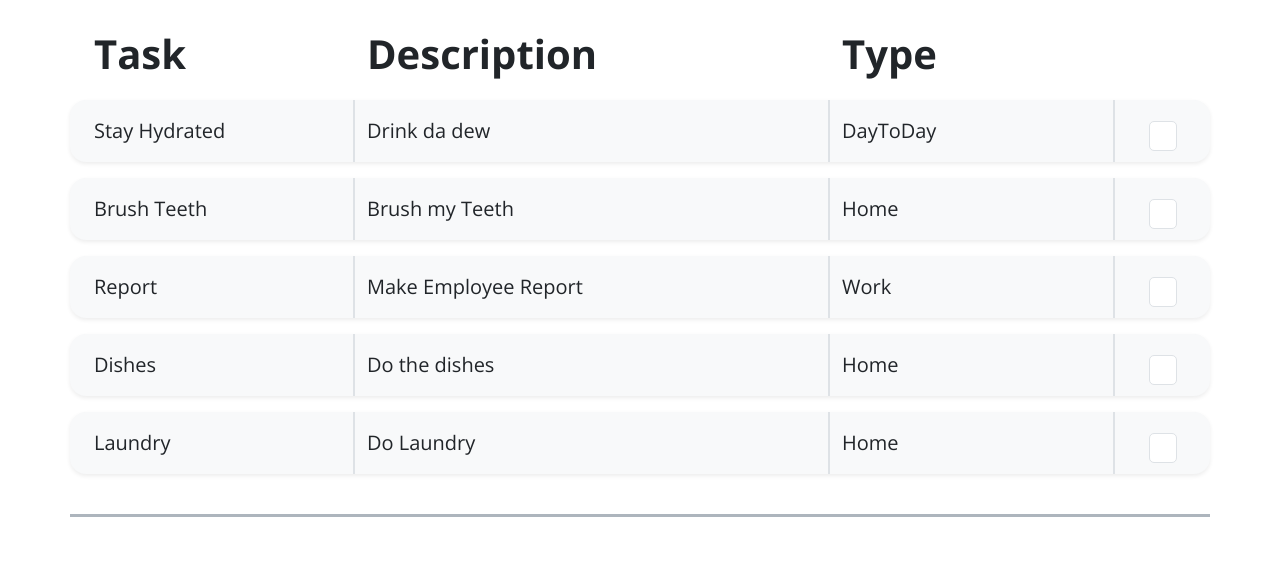
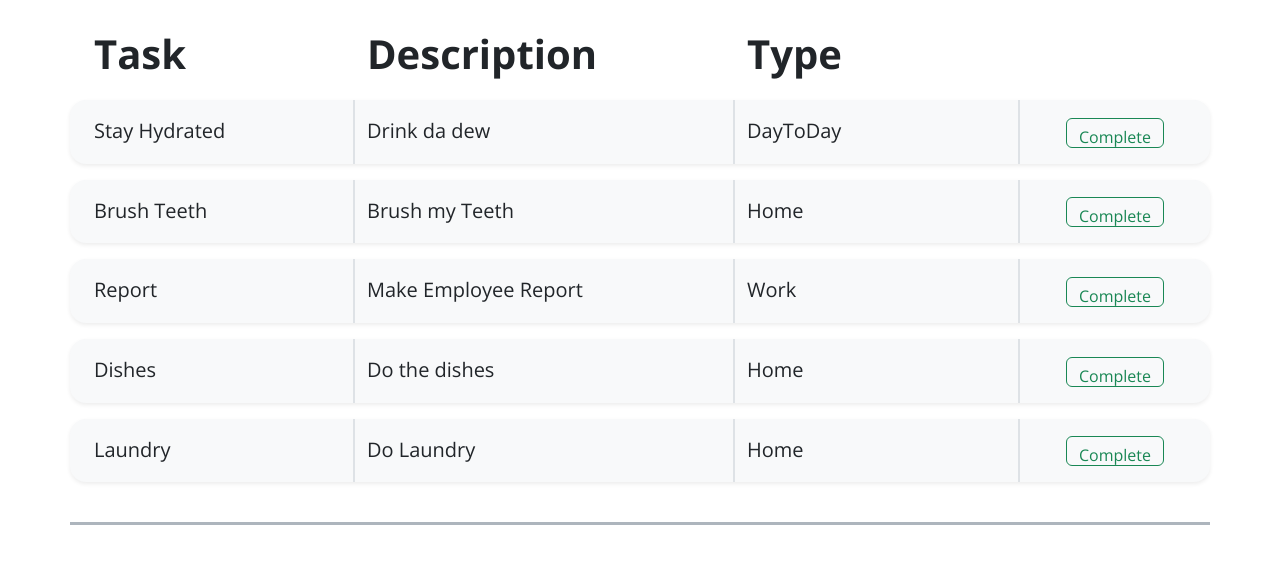
Before and after one commit to jaramilloez/Task-Manager, a React (Create React App) app: page / in a window 1280 px wide. Shown: the top 564 px of the page. Built offline with nearby package versions, Linux system fonts and the light colour scheme.

Commit message:
Remove repetetive classes on columns

```diff
--- a/src/components/tasks.jsx
+++ b/src/components/tasks.jsx
@@ -2,35 +2,40 @@ import React, { Component } from 'react';
 import { tasks } from '../fakeTaskService'
 
 class Tasks extends Component {
+    columns = {
+        title: 'col-5 col-lg-3',
+        task: 'col-lg-4 d-none d-lg-block',
+        category: 'col-5 col-lg-3',
+        completed: 'col-2 col-lg-2'
+    }
     render() {
         return (
             <div className='container-xl py-4 border-bottom border-3 border-dark-subtle' style={{fontFamily: 'Open sans'}}>
                 <div className='row rounded-3 fs-1 fw-bold'>
-                    <div className='col-5 col-lg-3 ps-4'>Task</div>
-                    <div className='col-lg-5 d-none d-lg-block'>Description</div>
-                    <div className='col-5 col-lg-3'>Type</div>
-                    <div className='col-2 col-lg-1'></div>
+                    <div className={this.columns.title + ' ps-4'}>Task</div>
+                    <div className={this.columns.task}>Description</div>
+                    <div className={this.columns.category}>Type</div>
+                    <div className={this.columns.completed}></div>
                 </div>
                 { tasks.sort((a, b) => b.severity._id - a.severity._id)
                     .map(task => (
                         <div className='row rounded-4 bg-light shadow-sm fs-5 my-3' key={ task._id }>
-                            <div className='col-5 col-lg-3 py-3 border-end border-2 ps-4'>
+                            <div className={this.columns.title + ' py-3 border-end border-2 ps-4'}>
                                 { task.title }
                             </div>
-                            <div className='col-lg-5 py-3 border-end border-2 d-none d-lg-block'>
+                            <div className={this.columns.task + ' py-3 border-end border-2'}>
                                 { task.task }
                             </div>
-                            <div className='col-5 col-lg-3 py-3 border-end border-2'>
+                            <div className={this.columns.category + ' py-3 border-end border-2'}>
                                 { task.category }
                             </div>
-                            <div className='col-2 col-lg-1 py-3 text-center'>
-                                <input
-                                    type='checkbox'
-                                    className='form-check-input'
-                                    style={{height: '100%', width: '28px'}}
-                                    checked={ task.completed }
-                                    readOnly>
-                                </input>
+                            <div className={this.columns.completed + ' py-3 text-center'}>
+                                <button
+                                    type='button'
+                                    className='btn btn-outline-success'
+                                    style={{height: '30px'}}>
+                                        Complete
+                                </button>
                             </div>
                         </div>
                     ))
```
